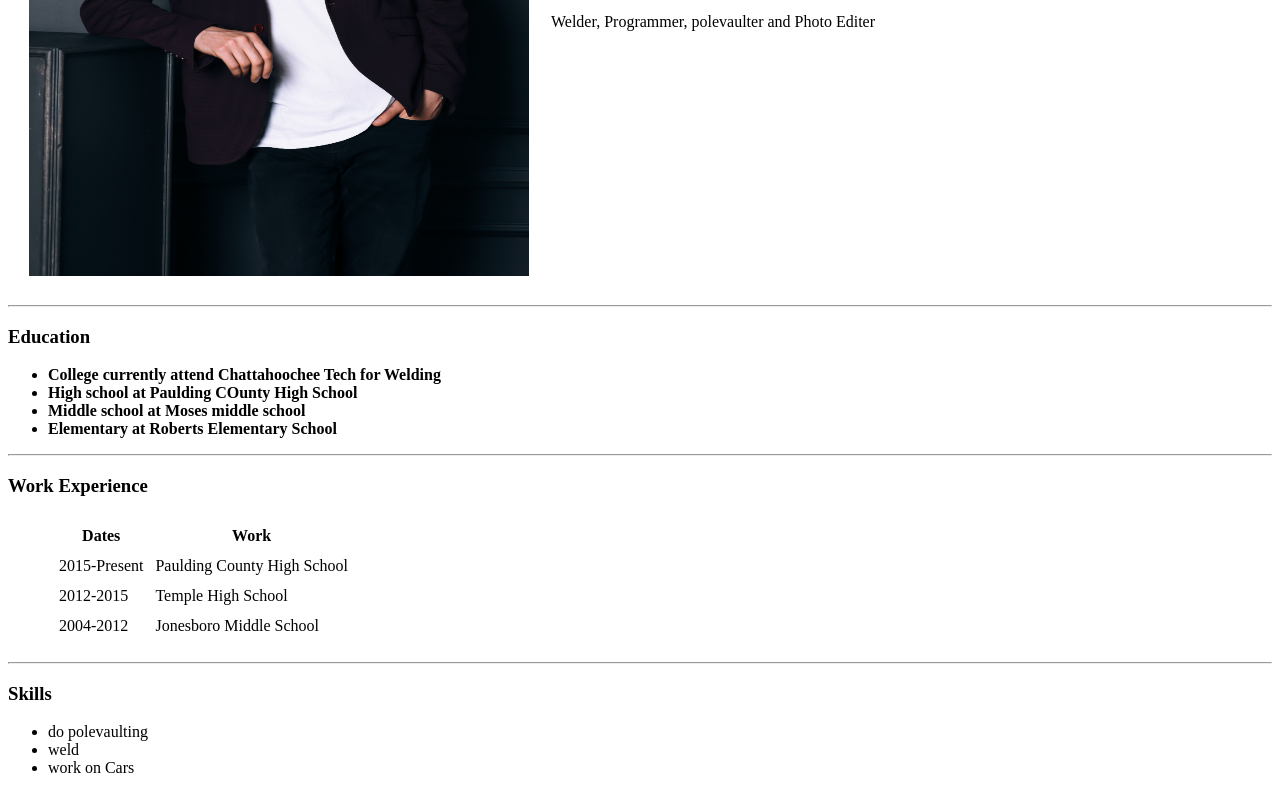
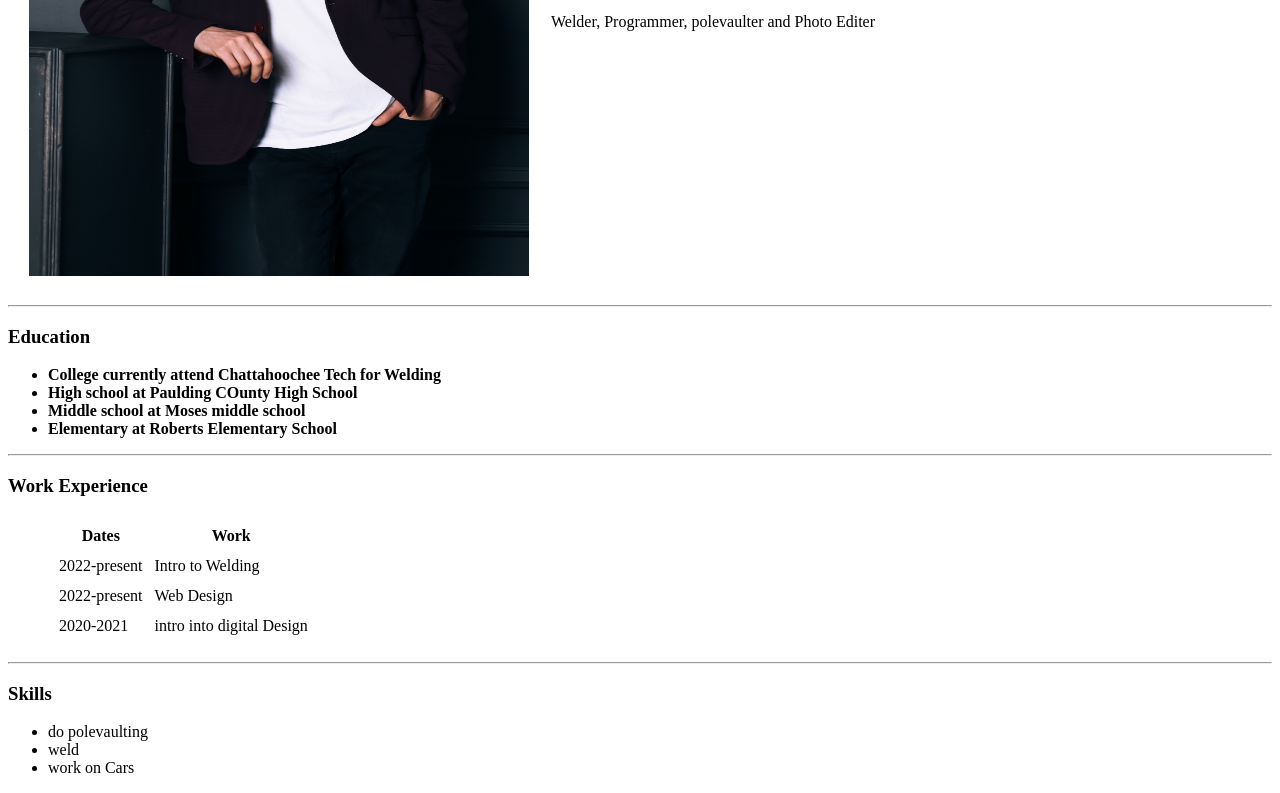
Before and after one commit to gavyn50/Personal-Website, a plain HTML site: page index.html in a window 1280 px wide. Shown: the part 353-1146 px from the top of the page. Drawn offline with Linux system fonts and the light colour scheme.

Commit message:
chabnges

```diff
--- a/index.html
+++ b/index.html
@@ -44,20 +44,20 @@
 
         </tr>
         <tr>
-          <td>2015-Present</td>
-          <td>Paulding County High School</td>
+          <td>2022-present</td>
+          <td>Intro to Welding</td>
 
         </tr>
 
         <tr>
-          <td>2012-2015</td>
-          <td>Temple High School</td>
+          <td>2022-present</td>
+          <td>Web Design</td>
 
         </tr>
 
         <tr>
-          <td>2004-2012</td>
-          <td>Jonesboro Middle School</td>
+          <td>2020-2021</td>
+          <td>intro into digital Design</td>
 
         </tr>
       </tbody></table>
```
